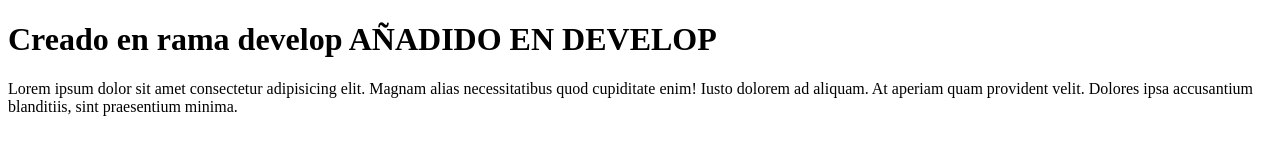
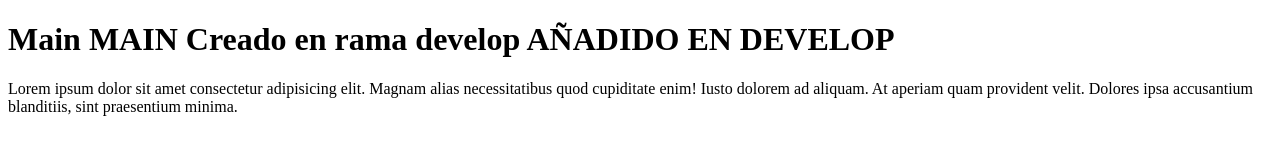
Before and after one commit to AleLJ/asir1-2023, a plain HTML site: page index.html in a window 1280 px wide. Drawn offline with Linux system fonts and the light colour scheme.

Commit message:
Probando en main

```diff
--- a/index.html
+++ b/index.html
@@ -7,7 +7,7 @@
 </head>
 <body>
 
-    <h1>Creado en rama develop AÑADIDO EN DEVELOP</h1>
+    <h1> Main MAIN Creado en rama develop AÑADIDO EN DEVELOP</h1>
     <p>Lorem ipsum dolor sit amet consectetur adipisicing elit. Magnam alias necessitatibus quod cupiditate enim! Iusto dolorem ad aliquam. At aperiam quam provident velit. Dolores ipsa accusantium blanditiis, sint praesentium minima.</p>
 
 </body>
```
